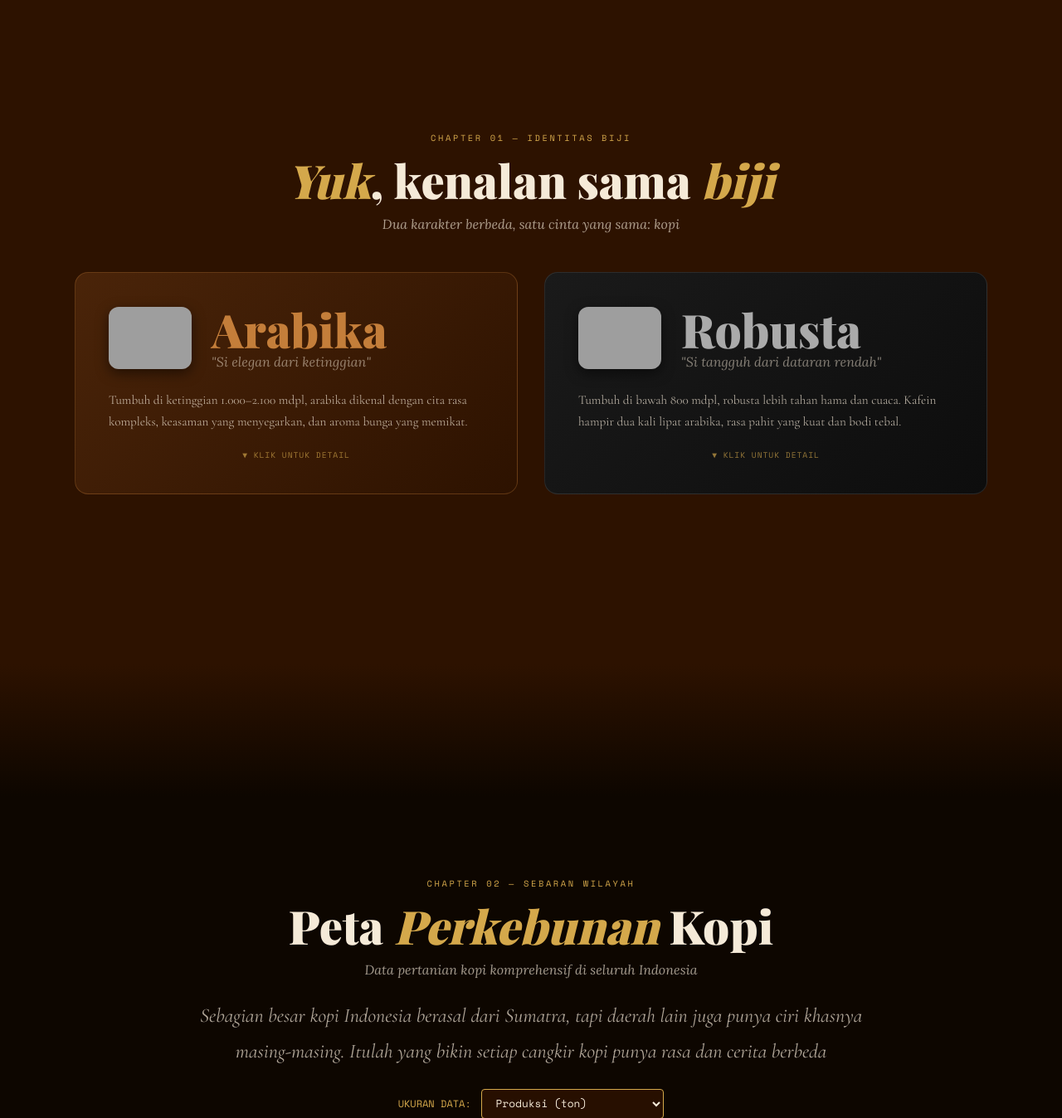
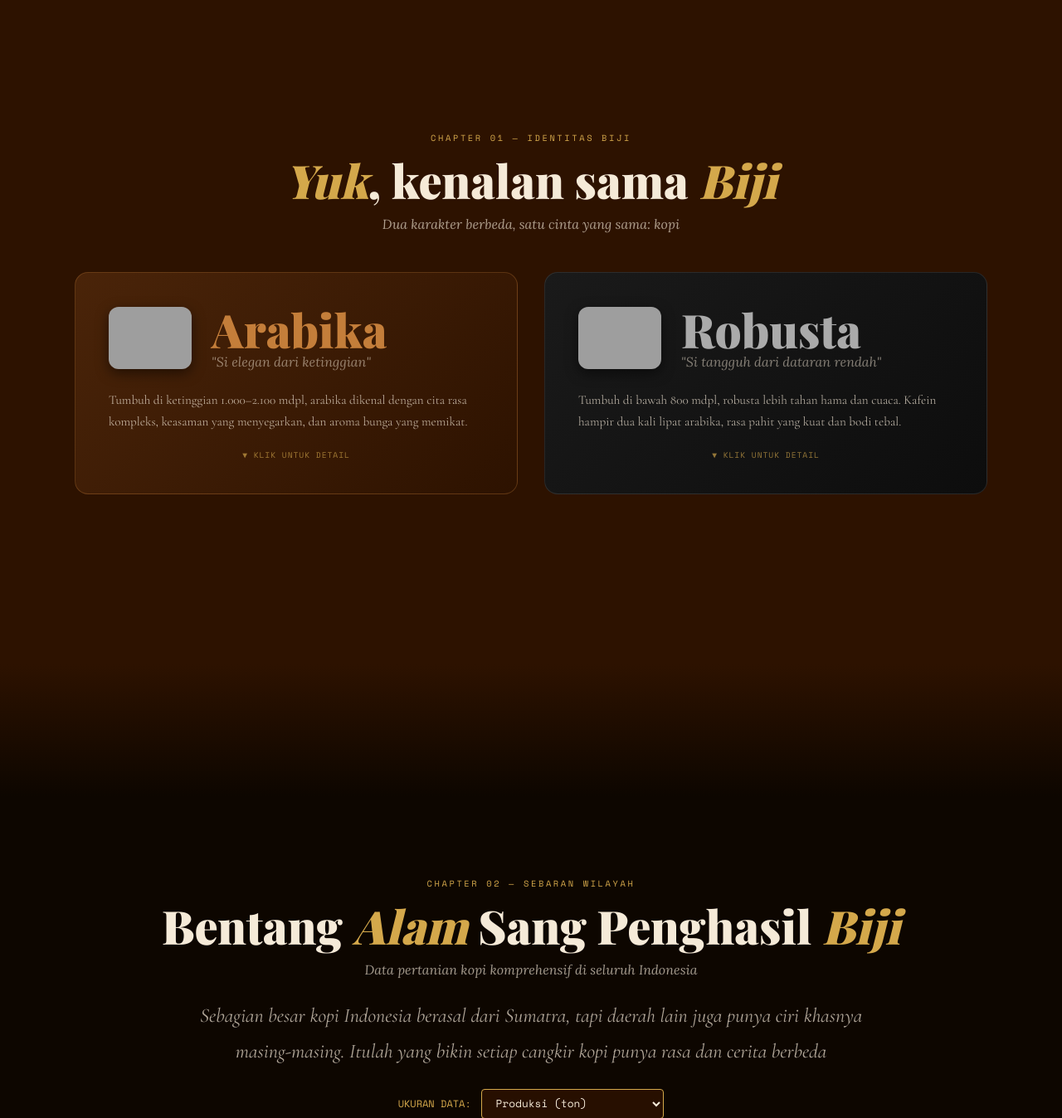
Before and after one commit to Ridhopurwanto/kopi_story, a Django app: template story/templates/story/index.html in a window 1280 px wide. Shown: the part 959-2307 px from the top of the page at 83% size. Run offline with Django 5.2, Linux system fonts and the light colour scheme; the template is opened without the code that fills it: most values are stand-ins (such as "Sample title", 1, 10 or a date in 2020); some web fonts are replaced; grey boxes are pictures that could not be loaded.

Commit message:
judul_alpa

```diff
--- a/story/templates/story/index.html
+++ b/story/templates/story/index.html
@@ -1398,7 +1398,7 @@
     <div class="beans-container">
       <div class="section-header reveal">
         <span class="section-tag">Chapter 01 — Identitas Biji</span>
-        <h2 class="section-title"><em>Yuk</em>, kenalan sama <em>biji</em> </h2>
+        <h2 class="section-title"><em>Yuk</em>, kenalan sama <em>Biji</em> </h2>
         <p class="section-subtitle">Dua karakter berbeda, satu cinta yang sama: kopi</p>
       </div>
 
@@ -1451,7 +1451,7 @@
     <div class="map-container">
       <div class="section-header reveal">
         <span class="section-tag">Chapter 02 — Sebaran Wilayah</span>
-        <h2 class="section-title">Peta <em>Perkebunan</em> Kopi</h2>
+        <h2 class="section-title">Bentang <em>Alam</em> Sang Penghasil <em>Biji</em></h2>
         <p class="section-subtitle">Data pertanian kopi komprehensif di seluruh Indonesia</p>
 
         <div style="max-width:800px; margin: 1.5rem auto 0; text-align:center;">
@@ -1517,7 +1517,7 @@
     <div class="trend-container">
       <div class="section-header reveal">
         <span class="section-tag">Chapter 03 — Industri Kafe</span>
-        <h2 class="section-title">Booming <em>Gerai</em> Kopi</h2>
+        <h2 class="section-title">Budaya <em>Nongkrong</em> dalam Angka</h2>
         <p class="section-subtitle">Pertumbuhan gerai kopi Indonesia dari 2022–2025</p>
 
         <div style="max-width:800px; margin: 1.5rem auto 0; text-align:center;">
@@ -1572,7 +1572,7 @@
     <div class="ekspor-container">
       <div class="section-header reveal">
         <span class="section-tag">Chapter 04 — Perdagangan Global</span>
-        <h2 class="section-title">Kopi Indonesia <em>Mendunia</em></h2>
+        <h2 class="section-title">Kopi <em>Nusantara</em> di Panggung <em>Dunia</em></h2>
         <p class="section-subtitle">Dari kebun nusantara ke cangkir dunia — jejak ekspor kopi Indonesia</p>
       </div>
 
```
